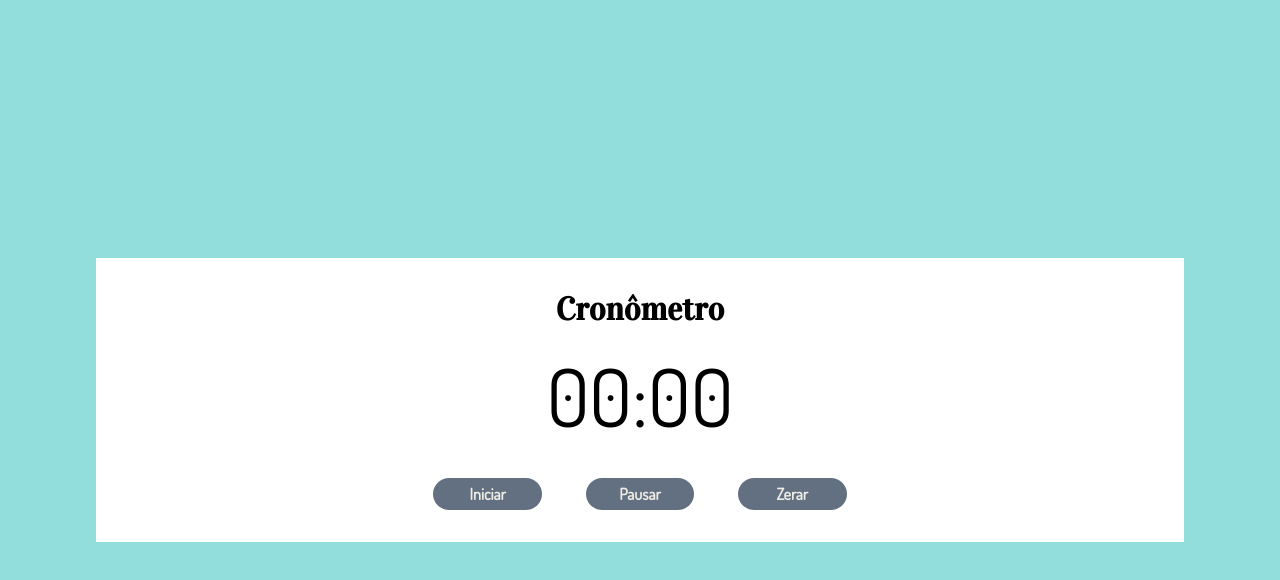
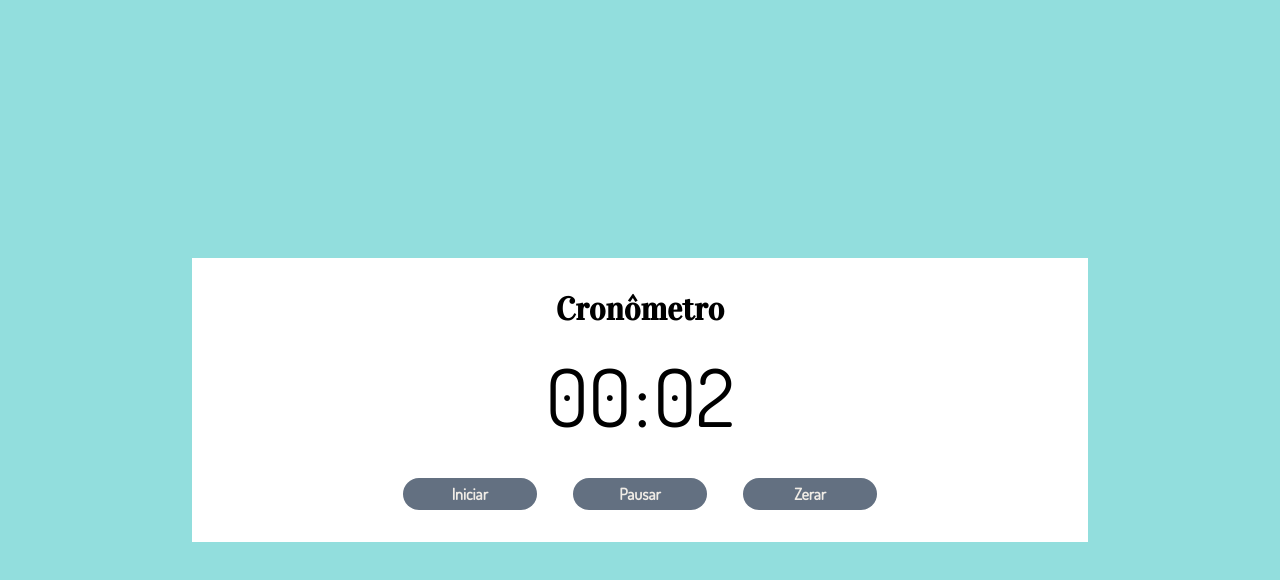
Before and after one commit to isadoratavare/cronometro-js, a plain HTML site: page index.html in a window 1280 px wide. Both pictures are taken after a click on the button "Iniciar". Drawn offline with Linux system fonts and the light colour scheme.

Commit message:
função iniciar e zerar

```diff
--- a/assets/css/main.css
+++ b/assets/css/main.css
@@ -16,7 +16,7 @@ body{
     align-items: center;
 }
 main{
-    width: 85%;
+    width: 70%;
     background-color: white;
 
     display: flex;
@@ -48,7 +48,7 @@ button{
     justify-content: center;
 }
 .btn{
-    width: 10%;
+    width: 15%;
     height: 2rem;
     margin: 0 2%;
     border-radius: 2rem;
@@ -58,3 +58,6 @@ button{
     font-weight: bold;
     font-family: 'Dosis', sans-serif;
 }
+.btn:hover{
+    filter: brightness(0.95);
+}
--- a/assets/js/main.js
+++ b/assets/js/main.js
@@ -0,0 +1,28 @@
+let counterS = 0;
+let counterMin = 0;
+let timer = 0;
+function addZero(counterS){
+    return (counterS<10) ? `0${counterS}` : counterS
+}
+function iniciar(counterS, countSeg,counterM,countMin){
+    timer = setInterval(function (){
+        counterS += 1;
+        countSeg.innerHTML = addZero(counterS);
+        if(counterS === 59){
+            counterM  +=1
+            countMin.innerHTML = addZero(counterM);
+            counterS -= 60
+        }
+    }, 1000
+    );
+    return timer
+}
+function zerar(timer, counterS, countSeg,counterM,countMin){
+    setTimeout(function() {
+        clearInterval(timer)
+    })
+    counterS = 0;
+    counterM = 0;
+    countSeg.innerHTML = '00'
+    countMin.innerHTML = "00"
+}
--- a/index.html
+++ b/index.html
@@ -1,5 +1,6 @@
 <!DOCTYPE html>
 <html lang="en">
+
 <head>
     <meta charset="UTF-8">
     <meta http-equiv="X-UA-Compatible" content="IE=edge">
@@ -7,20 +8,28 @@
     <link rel="stylesheet" href="./assets/css/main.css">
     <title>Cronômetro</title>
 </head>
+
 <body>
     <main>
         <section>
             <h1>Cronômetro</h1>
         </section>
         <section>
-            <span>00:00</span>
+            <div>
+                <span id="min">00</span>
+                <span>:</span>
+                <span id="seg">00</span></div>
         </section>
         <section class="btn-container">
-            <button id="btn-iniciar" class="btn">Iniciar</button>
+            <button id="btn-iniciar" class="btn"
+                onclick="iniciar(0,document.querySelector('#seg'),0,document.querySelector('#min'))">
+                    Iniciar
+                </button>
             <button id="btn-iniciar" class="btn">Pausar</button>
-            <button id="btn-iniciar" class="btn">Zerar</button>
+            <button id="btn-iniciar" class="btn" onclick="zerar(timer,0,document.querySelector('#seg'),0,document.querySelector('#min'))">Zerar</button>
         </section>
     </main>
     <script src="./assets/js/main.js"></script>
 </body>
+
 </html>
```
